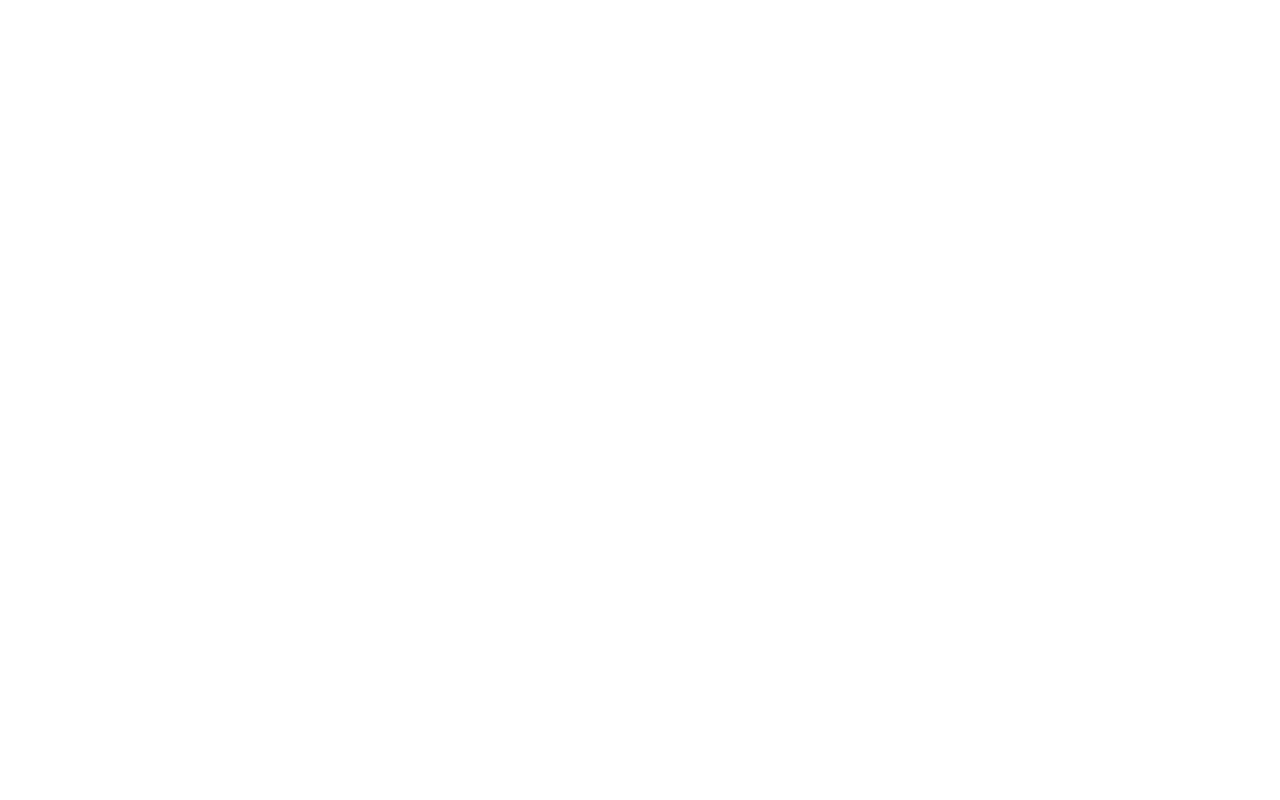
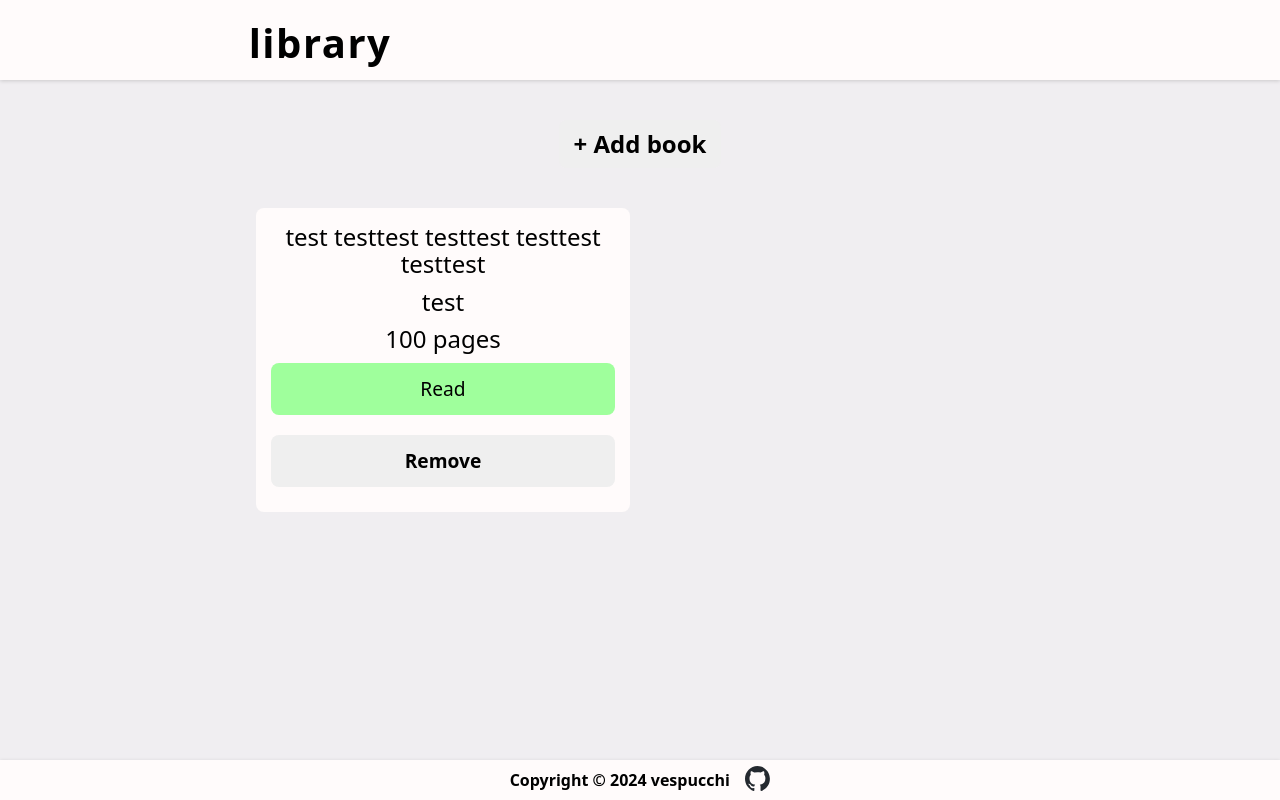
Before and after one commit to vespucchi/library, a website: page index.html in a window 1280 px wide. Drawn offline with nearby package versions, Linux system fonts and the light colour scheme.

Commit message:
Finish design for entire page

```diff
--- a/index.html
+++ b/index.html
@@ -3,11 +3,39 @@
 <head>
     <meta charset="UTF-8">
     <meta name="viewport" content="width=device-width, initial-scale=1.0">
+    <link rel="preconnect" href="https://fonts.googleapis.com">
+    <link rel="preconnect" href="https://fonts.gstatic.com" crossorigin>
+    <link href="https://fonts.googleapis.com/css2?family=Roboto:ital,wght@0,100;0,300;0,400;0,500;0,700;0,900;1,100;1,300;1,400;1,500;1,700;1,900&display=swap" rel="stylesheet">
+    <link rel="stylesheet" href="node_modules/modern-normalize/modern-normalize.css">
     <link rel="stylesheet" href="style.css">
     <script src="script.js" defer></script>
     <title>Library</title>
 </head>
 <body>
+    <header>
+        <h1 id="page-title">library</h1>
+    </header>
+
+    <main>
+        <section class="add-new-book">
+            <button id="add-book">+ Add book</button>
+        </section>
+
+        <section class="book-list">
+            <div class="book-item">
+                <span class="book-item-text">test testtest testtest testtest testtest</span>
+                <span class="book-item-text">test</span>
+                <span class="book-item-text">100 pages</span>
+                <button class="book-item-btn read">Read</button>
+                <button class="book-item-btn remove"><strong>Remove</strong></button>
+            </div>
+        </section>
+    </main>
+
+    <footer>
+        <span id="copyright">Copyright © 2024 vespucchi</span>
+        <a href="https://github.com/vespucchi/" target="_blank"><img src="icons/github-mark.svg" alt="Github icon" height="25"></a>
+    </footer>
 
 </body>
 </html>
--- /dev/null
+++ b/package.json
@@ -0,0 +1,5 @@
+{
+  "dependencies": {
+    "modern-normalize": "^2.0.0"
+  }
+}
--- a/style.css
+++ b/style.css
@@ -0,0 +1,135 @@
+* {
+    /* border: 1px solid red; */
+}
+
+:root {
+    padding: 0;
+    margin: 0;
+    font-family: Roboto, system-ui, -apple-system, BlinkMacSystemFont, 'Segoe UI', Oxygen, Ubuntu, Cantarell, 'Open Sans', 'Helvetica Neue', sans-serif;
+    font-size: 16px;
+
+    /* Variables */
+    --white: #fffbfb;
+    --grey: #f0eef1;
+    --black: #050505;
+    --red: #fd0e35;
+    --light-green: #9fff9c;
+    --light-red: #ff9c9c;
+    --border-radius: 8px;
+    --shadow: rgba(0, 0, 0, 0.16) 0px 1px 4px;
+}
+
+body {
+    background-color: var(--grey);
+    width: 100vw;
+    display: flex;
+    flex-direction: column;
+    align-items: center;
+}
+
+header, footer {
+    height: 10vh;
+    width: 100%;
+    background-color: var(--white);
+    box-shadow: var(--shadow);
+    text-align: center;
+}
+
+header h1#page-title {
+    width: 50%;
+    font-size: 2.5rem;
+    letter-spacing: 1.5px;
+    line-height: 2rem;
+}
+
+footer {
+    height: 5vh;
+    display: flex;
+    justify-content: center;
+    align-items: center;
+    gap: 15px;
+
+    font-weight: bold;
+}
+
+main {
+    height: 85vh;
+    width: 60vw;
+    display: flex;
+    flex-direction: column;
+    align-items: center;
+}
+
+section.add-new-book {
+    margin: 40px 0;
+}
+
+.add-new-book button#add-book {
+    font-size: 1.5rem;
+    font-weight: bold;
+    border: none;
+    border-radius: var(--border-radius);
+    padding: 10px 15px;
+    cursor: pointer;
+}
+
+.add-new-book button#add-book:hover {
+    background-color: var(--white);
+}
+
+section.book-list {
+    width: 100%;
+    display: grid;
+    grid-template-columns: repeat(auto-fill, minmax(350px, 1fr));
+    grid-template-rows: max-content;
+    gap: 20px;
+}
+
+.book-list div.book-item {
+    display: flex;
+    flex-direction: column;
+    align-items: center;
+    gap: 10px;
+
+    background-color: var(--white);
+    border-radius: var(--border-radius);
+    padding: 15px 15px;
+}
+
+div.book-item span.book-item-text {
+    font-size: 1.5rem;
+    font-weight: 300;
+    text-align: center;
+}
+
+div.book-item button.book-item-btn {
+    width: 100%;
+    border-radius: var(--border-radius);
+    border: none;
+    padding-block: 15px;
+    font-size: 1.2rem;
+    cursor: pointer;
+    margin-bottom: 10px;
+}
+
+div.book-item button.book-item-btn:active {
+    box-shadow: var(--shadow);
+    border: none;
+}
+
+div.book-item button.remove:hover {
+    background-color: var(--red);
+    color: var(--white);
+}
+
+div.book-item button.read, div.book-item button.unread {
+    margin-top: auto;
+}
+
+div.book-item button.read {
+    background-color: var(--light-green);
+}
+
+div.book-item button.unread {
+    background-color: var(--light-red);
+}
```
Also changed, not shown: icons/github-mark.svg (added), 1 other file.
